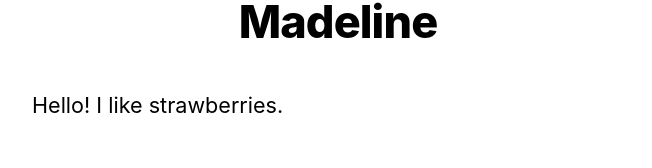
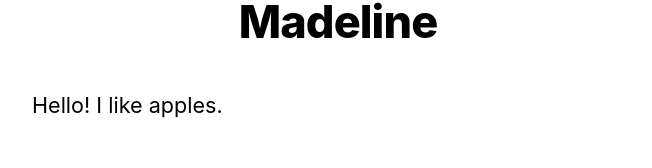
Before and after one commit to spassos98/nextjs-blog, a Next.js app: page / in a window 1280 px wide. Shown: the part 221-389 px from the top of the page, without its empty margins (302-954 px from the left). Built offline with nearby package versions, Linux system fonts and the light colour scheme.

Commit message:
Add apples

```diff
--- a/pages/index.js
+++ b/pages/index.js
@@ -1,10 +1,10 @@
-import Head from 'next/head';
-import Layout, { siteTitle } from '../components/layout';
-import utilStyles from '../styles/utils.module.css';
-import { getSortedPostsData } from '../lib/posts';
-import Link from 'next/link';
-import Date from '../components/date';
-import { displayNotification, requestPermission } from '../lib/notifications';
+import Head from "next/head";
+import Layout, { siteTitle } from "../components/layout";
+import utilStyles from "../styles/utils.module.css";
+import { getSortedPostsData } from "../lib/posts";
+import Link from "next/link";
+import Date from "../components/date";
+import { displayNotification, requestPermission } from "../lib/notifications";
 
 export async function getStaticProps() {
   const allPostsData = getSortedPostsData();
@@ -22,7 +22,7 @@ export default function Home({ allPostsData }) {
         <title>{siteTitle}</title>
       </Head>
       <section className={utilStyles.headingMd}>
-        <p>Hello! I like strawberries.</p>
+        <p>Hello! I like apples.</p>
       </section>
       <section className={`${utilStyles.headingMd} ${utilStyles.padding1px}`}>
         <h2 className={utilStyles.headingLg}>Blog</h2>
@@ -42,7 +42,6 @@ export default function Home({ allPostsData }) {
         <button onClick={requestPermission}>Request Permission</button>
         <button onClick={displayNotification}>Notify!!</button>
       </section>
-
     </Layout>
   );
 }
```
Also changed, not shown: 1 other file (tests, documents, lock files or other folders).
